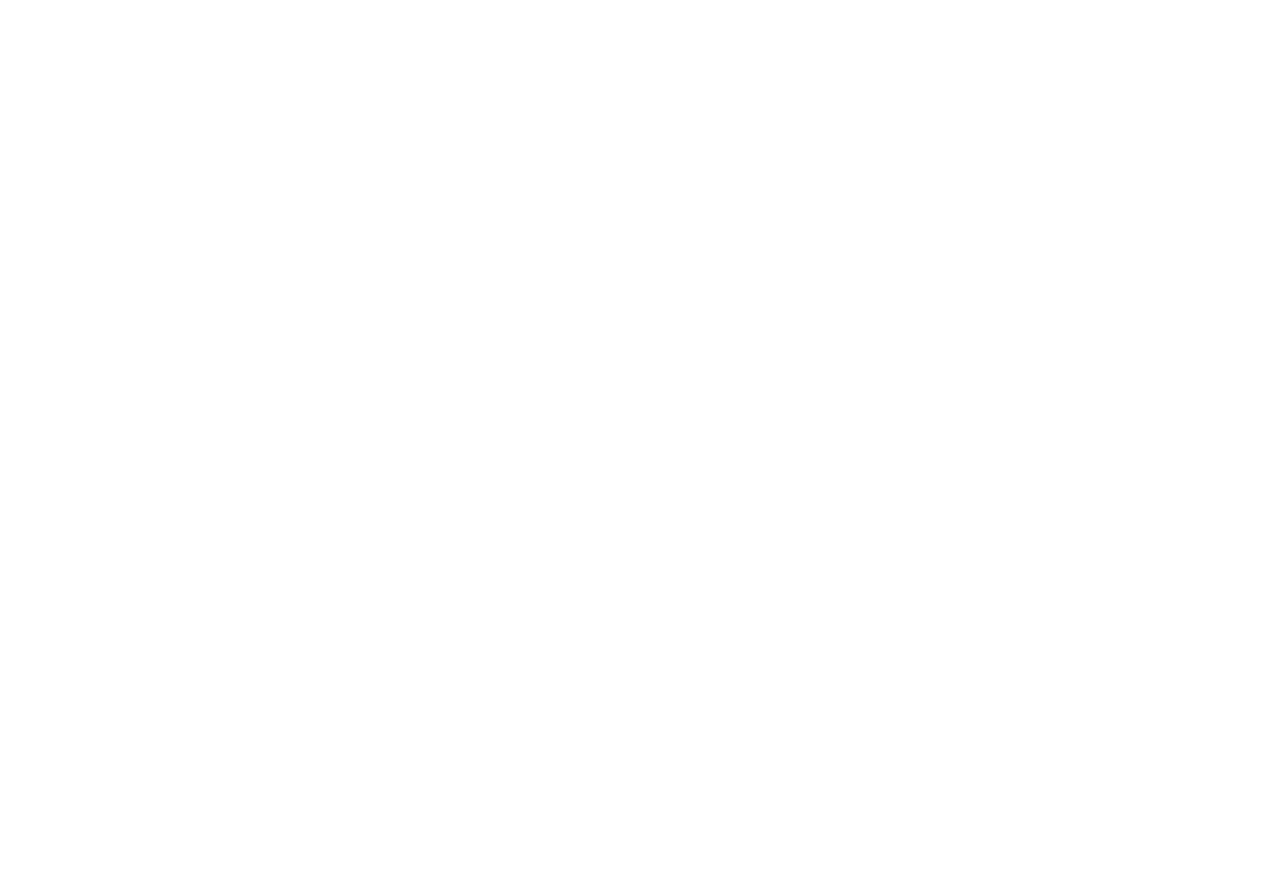
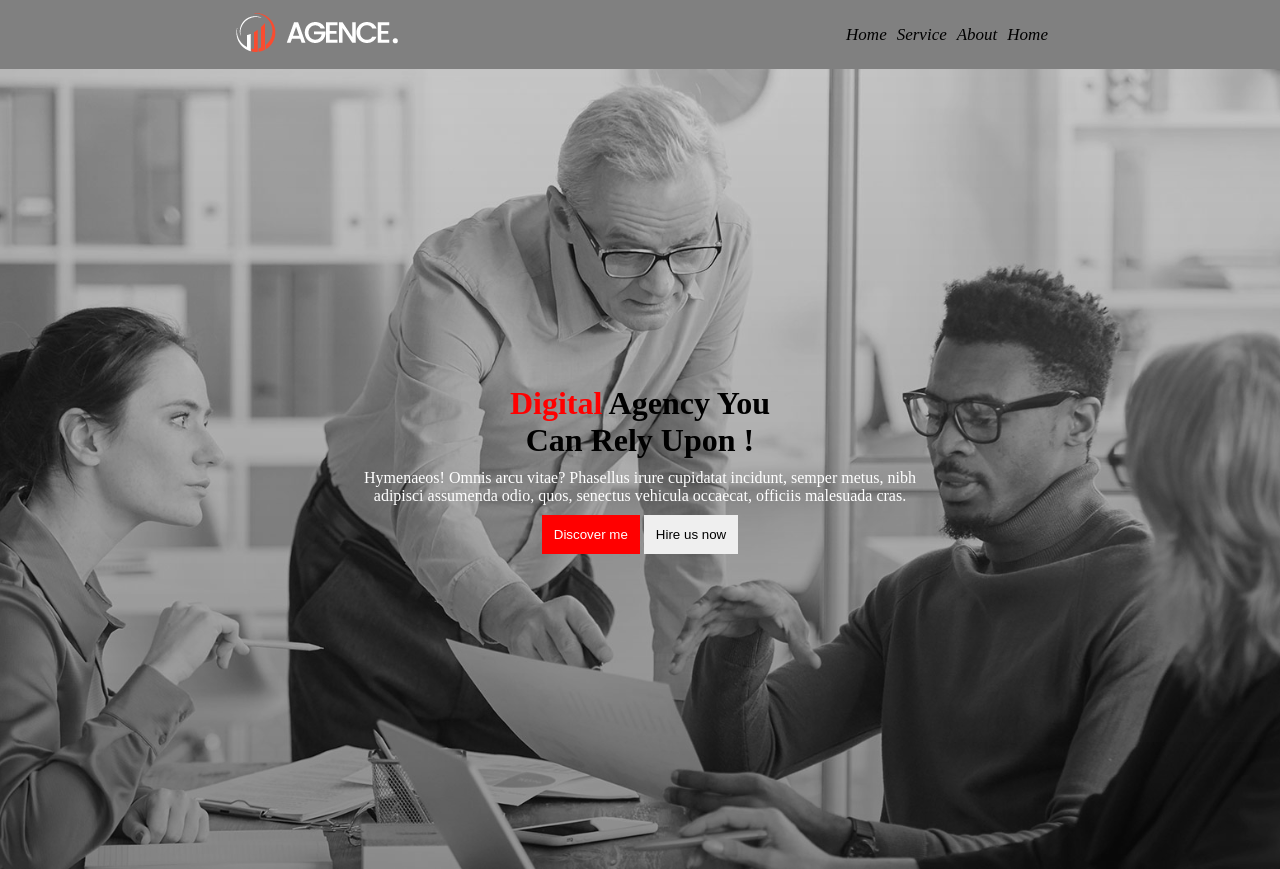
Before and after one commit to MiranIbrahim/Agent-website, a plain HTML site: page index.html in a window 1280 px wide. Before the commit the page ends 800 px from the top, so only its background shows below. Drawn offline with Linux system fonts and the light colour scheme.

Commit message:
nav and banner added

```diff
--- a/index.html
+++ b/index.html
@@ -1,23 +1,44 @@
 <!DOCTYPE html>
 <html lang="en">
-<head>
-    <meta charset="UTF-8">
-    <meta name="viewport" content="width=device-width, initial-scale=1.0">
+  <head>
+    <meta charset="UTF-8" />
+    <meta name="viewport" content="width=device-width, initial-scale=1.0" />
     <title>Agent website</title>
-</head>
-<body>
+    <link rel="stylesheet" href="style.css" />
+  </head>
+  <body>
     <header>
+      <nav class="nav-container">
+        <div class="logo">
+          <img src="./asset/logo/logo.png" alt="" class="nav-img" />
+        </div>
 
+        <div class="menu">
+          <li>Home</li>
+          <li>Service</li>
+          <li>About</li>
+          <li>Home</li>
+        </div>
+      </nav>
+      <div class="banner-container">
+        <div class="banner-info">
+          <h1 class="banner-title">
+            <span class="primary">Digital</span> Agency You <br />
+            Can Rely Upon !
+          </h1>
+          <p class="banner-description">
+            Hymenaeos! Omnis arcu vitae? Phasellus irure cupidatat incidunt,
+            semper metus, nibh adipisci assumenda odio, quos, senectus vehicula
+            occaecat, officiis malesuada cras.
+          </p>
+          <button class="btn bg-primary">Discover me</button>
+          <button class="btn">Hire us now</button>
+        </div>
+      </div>
     </header>
 
-    <main>
+    <main></main>
 
-    </main>
-
-    <footer>
-
-    </footer>
-
-
-</body>
+    <footer></footer>
+  </body>
 </html>
--- /dev/null
+++ b/style.css
@@ -0,0 +1,67 @@
+/* shared style */
+
+*{
+    margin: 0px;
+    padding: 0px;
+}
+
+.primary{
+    color: red;
+    font-weight: bold;
+
+}
+
+.bg-primary{
+    background-color: red;
+    color: white;
+}
+/* NavBar */
+
+.nav-container{
+    display: flex;
+    background-color: gray;
+    padding: 10px;
+    justify-content: space-around;
+    align-items: center;
+}
+.menu{
+    display: flex;
+    list-style: none;
+    gap: 10px;
+    font-size: 17px;
+    font-style: italic;
+}
+
+/* Banner */
+
+.banner-container{
+    background-image: url("./asset/image/background.jpg"),linear-gradient(rgba(0,0,0,0.2),rgba(0,0,0,0.4));
+    background-blend-mode: overlay ;
+    background-repeat: no-repeat;
+    background-position: center;
+    background-size: cover;
+    height: 100vh;
+    text-align: center;
+    display: flex;
+    align-items: center;
+    justify-content: space-around;
+}
+
+
+.title{
+    font-size: 55px;
+    font-weight: bold;
+    color: white;
+}
+
+.banner-description{
+    color: white;
+    padding: 10px;
+    width: 50%;
+    margin: auto;
+}
+
+.btn{
+    padding:12px;
+    border: none;
+}
```
